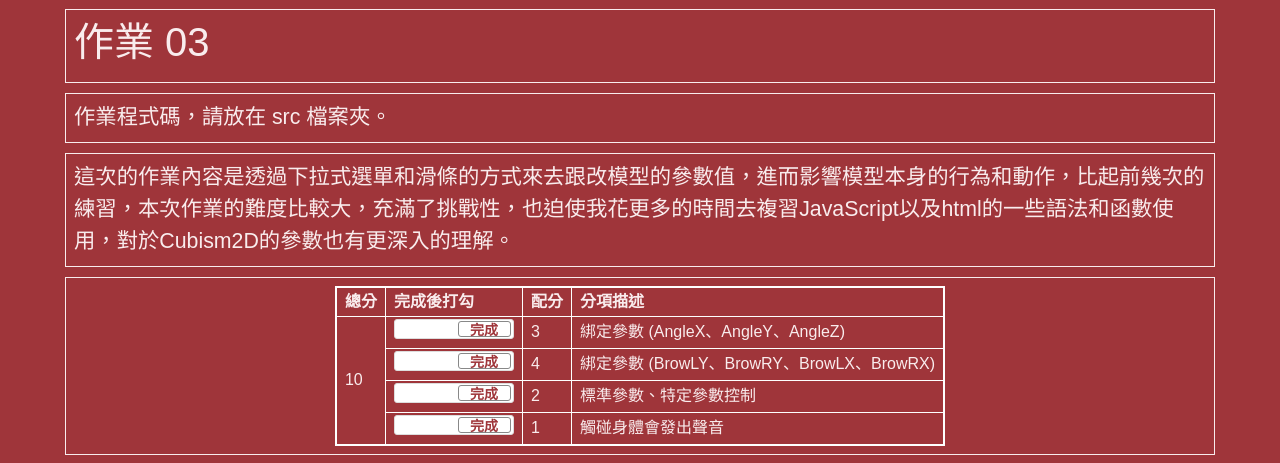
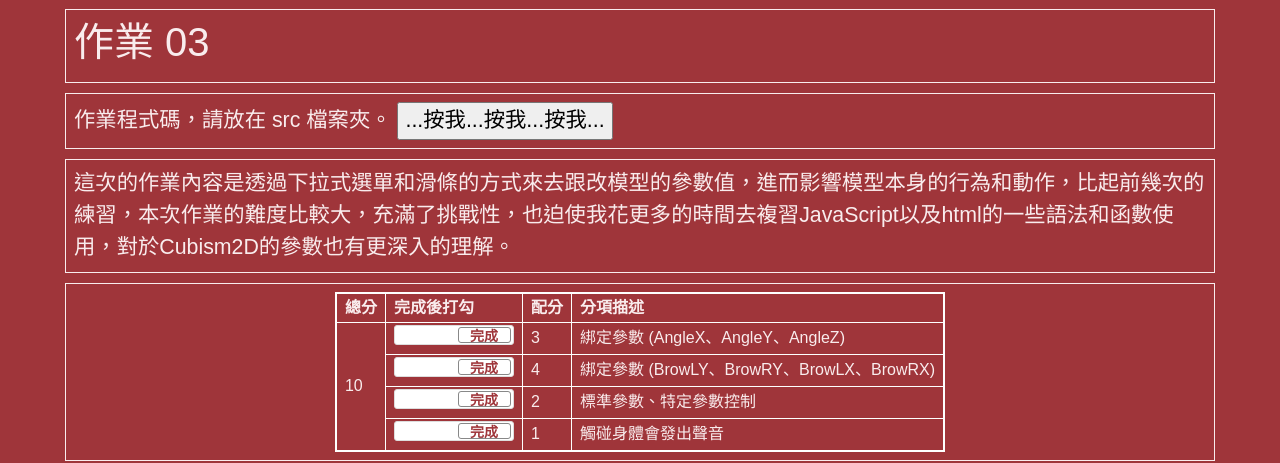
Before and after one commit to NTUT-CG-Lab/ca2022f-hw-koiMeow, a plain HTML site: page hw03/index.html in a window 1280 px wide. Shown: the top 463 px of the page. Drawn offline with nearby package versions, Linux system fonts and the light colour scheme.

Commit message:
connect to src/index.html

```diff
--- a/hw03/index.html
+++ b/hw03/index.html
@@ -203,6 +203,7 @@
   <div class="row hw12">
     <div class="col-md-12 twenty">
       作業程式碼，請放在 src 檔案夾。
+      <input type="button" name="back" onclick="parent.location='./src/index.html'" value="...按我...按我...按我...">
     </div>
   </div>
 
```
Also changed, not shown: hw04/index.html (+1 -0 lines), hw05/index.html (+1 -0 lines).
